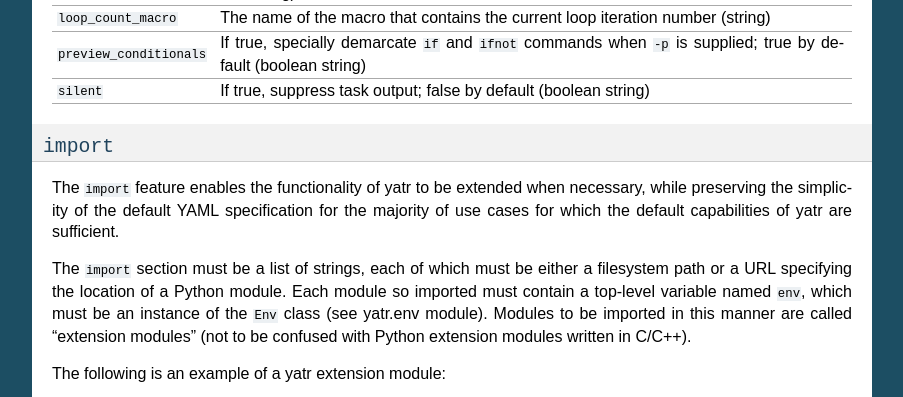
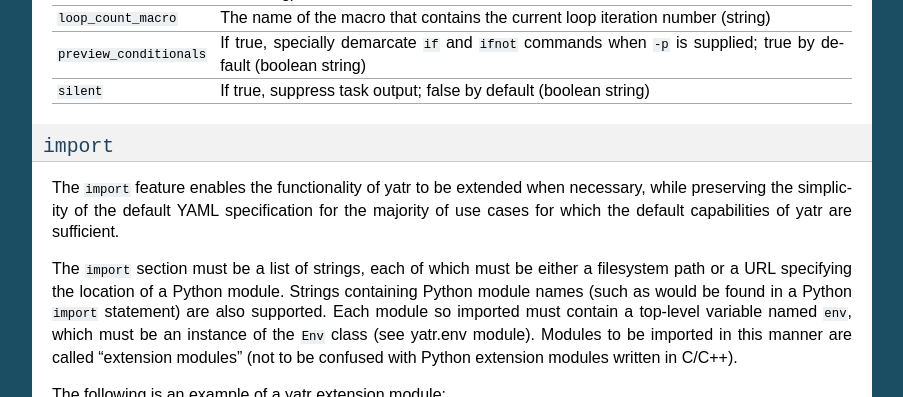
Before and after one commit to mbodenhamer/yatr, a Sphinx documentation site: the page built from docs/yatrfile.rst, in a window 1280 px wide and 900 px high, scrolled down 4221 px, cut to the strip 0-397 px from the top of the window. Shown: the whole strip, without its empty margins (198-1101 px from the left). Built offline with Sphinx 7.4.7, drawn with Linux system fonts in a browser that asks for light colours.

Commit message:
Updating docs

```diff
--- a/CHANGELOG.rst
+++ b/CHANGELOG.rst
@@ -5,6 +5,7 @@ Changelog
 ~~~~~~~~~~~~~~~~~~
 * Added Env decorators.
 * Added anonymous task definitions.
+* Added support for importing extension modules with Python ``import`` statement-style names.
 
 0.0.8 (2017-11-28)
 ~~~~~~~~~~~~~~~~~~
--- a/docs/yatrfile.rst
+++ b/docs/yatrfile.rst
@@ -185,7 +185,7 @@ Name                             Description
 
 The ``import`` feature enables the functionality of yatr to be extended when necessary, while preserving the simplicity of the default YAML specification for the majority of use cases for which the default capabilities of yatr are sufficient.
 
-The ``import`` section must be a list of strings, each of which must be either a filesystem path or a URL specifying the location of a Python module.  Each module so imported must contain a top-level variable named ``env``, which must be an instance of the ``Env`` class (see :ref:`yatr\.env module`).  Modules to be imported in this manner are called "extension modules" (not to be confused with Python extension modules written in C/C++).
+The ``import`` section must be a list of strings, each of which must be either a filesystem path or a URL specifying the location of a Python module.  Strings containing Python module names (such as would be found in a Python ``import`` statement) are also supported.  Each module so imported must contain a top-level variable named ``env``, which must be an instance of the ``Env`` class (see :ref:`yatr\.env module`).  Modules to be imported in this manner are called "extension modules" (not to be confused with Python extension modules written in C/C++).
 
 The following is an example of a yatr extension module:
 
```
